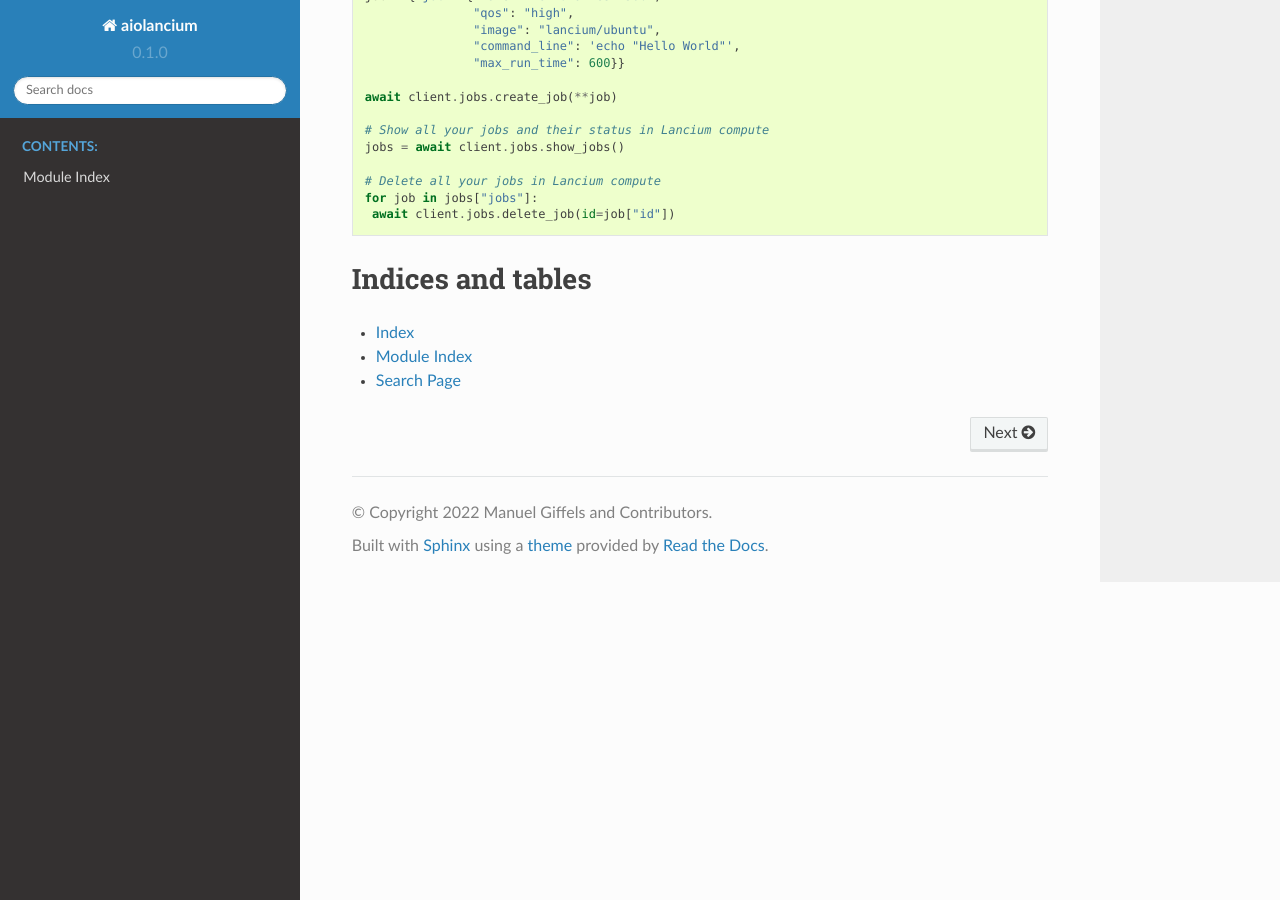
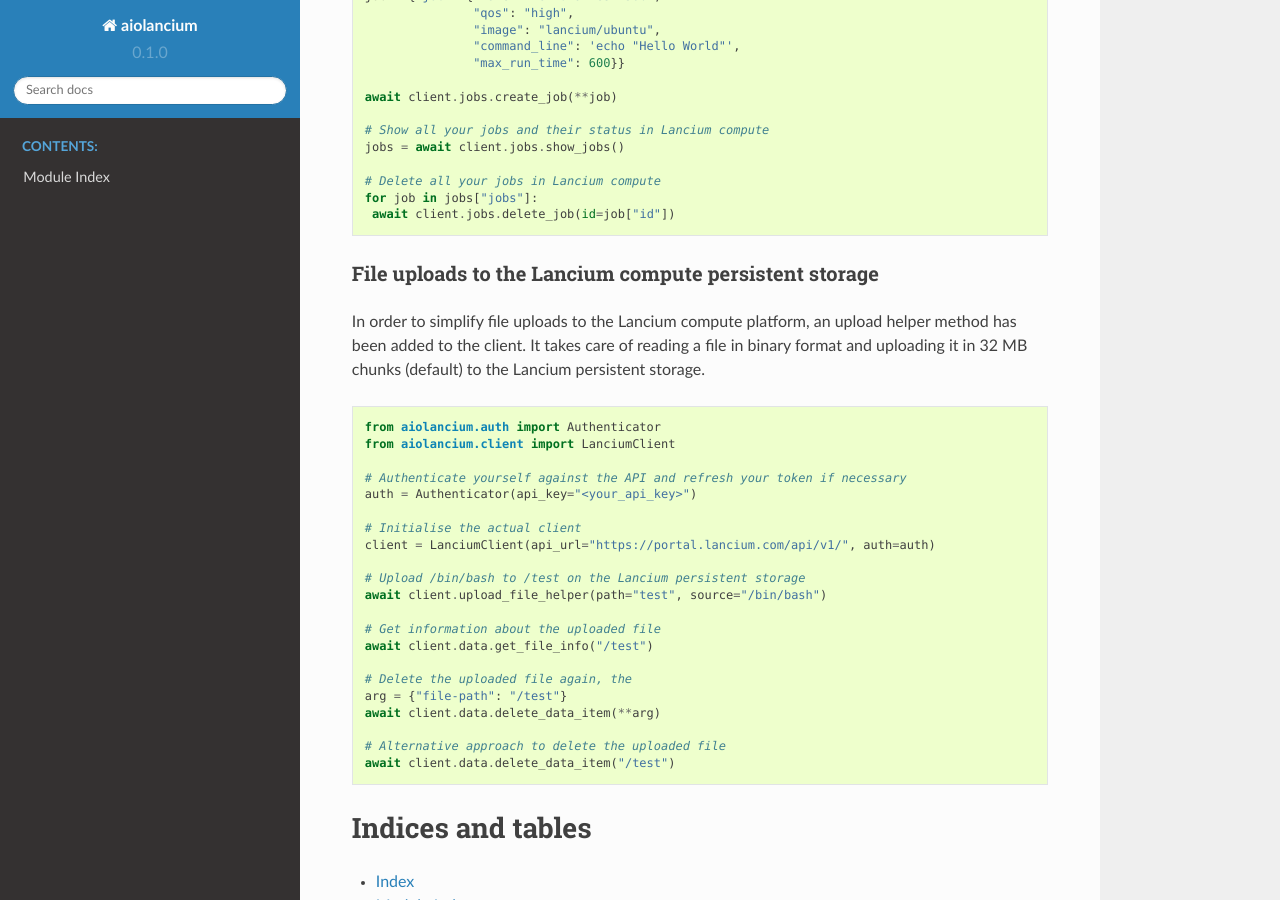
Before and after one commit to giffels/aiolancium, a Sphinx documentation site: the page built from docs/source/index.rst, in a window 1280 px wide and 900 px high, scrolled down 763 px. Built offline with Sphinx 7.4.7 and the Read the Docs theme 2.0.0, drawn with Linux system fonts in a browser that asks for light colours.

Commit message:
Add documentation for file uploads

```diff
--- a/docs/source/api/aiolancium.rst
+++ b/docs/source/api/aiolancium.rst
@@ -14,6 +14,7 @@ Subpackages
 
    aiolancium.interfaces
    aiolancium.resources
+   aiolancium.utilities
 
 Submodules
 ----------
--- a/docs/source/index.rst
+++ b/docs/source/index.rst
@@ -62,6 +62,37 @@ How to use aiolancium
    for job in jobs["jobs"]:
     await client.jobs.delete_job(id=job["id"])
 
+
+File uploads to the Lancium compute persistent storage
+^^^^^^^^^^^^^^^^^^^^^^^^^^^^^^^^^^^^^^^^^^^^^^^^^^^^^^
+In order to simplify file uploads to the Lancium compute platform, an upload helper method has been added to the client.
+It takes care of reading a file in binary format and uploading it in 32 MB chunks (default) to the Lancium persistent
+storage.
+
+.. code-block:: python
+
+   from aiolancium.auth import Authenticator
+   from aiolancium.client import LanciumClient
+
+   # Authenticate yourself against the API and refresh your token if necessary
+   auth = Authenticator(api_key="<your_api_key>")
+
+   # Initialise the actual client
+   client = LanciumClient(api_url="https://portal.lancium.com/api/v1/", auth=auth)
+
+   # Upload /bin/bash to /test on the Lancium persistent storage
+   await client.upload_file_helper(path="test", source="/bin/bash")
+
+   # Get information about the uploaded file
+   await client.data.get_file_info("/test")
+
+   # Delete the uploaded file again, the
+   arg = {"file-path": "/test"}
+   await client.data.delete_data_item(**arg)
+
+   # Alternative approach to delete the uploaded file
+   await client.data.delete_data_item("/test")
+
 Indices and tables
 ==================
 
```
Also changed, not shown: README.md (+28 -0 lines), docs/source/api/aiolancium.utilities.rst (added, +15 -0 lines), docs/source/api/aiolancium.utilities.utilities.rst (added, +7 -0 lines).
